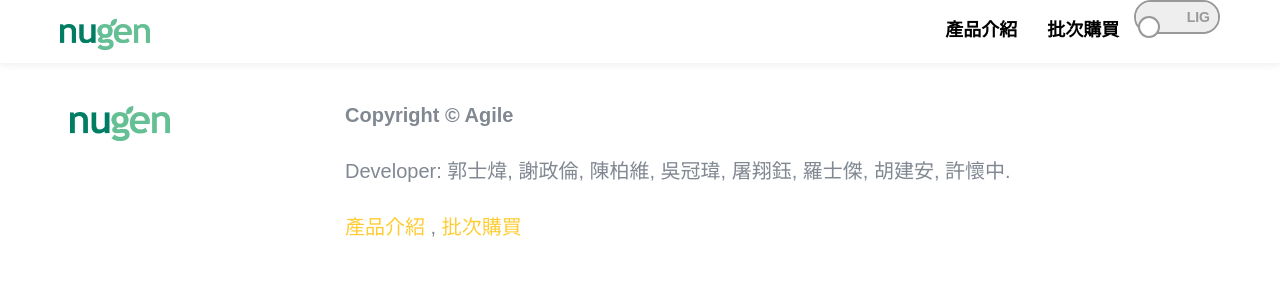
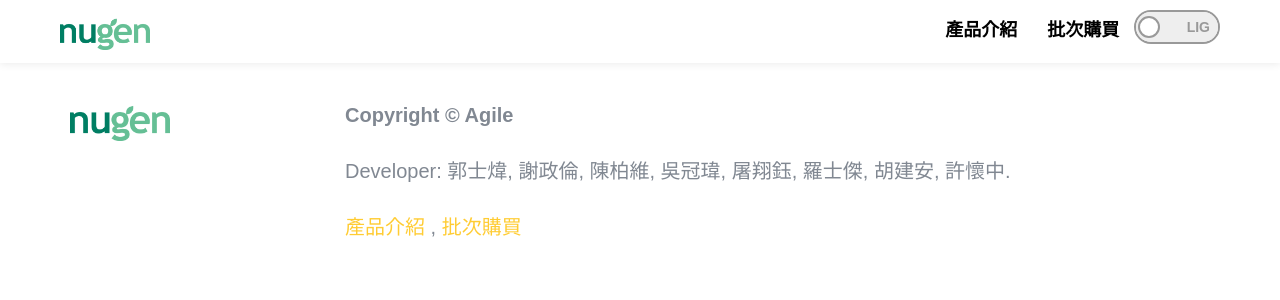
Before and after one commit to swguo/Agile, a CodeIgniter app: page /nugen/index.php/material/index in a window 1280 px wide. Shown: the top 300 px of the page. Run offline with CodeIgniter, Linux system fonts and the light colour scheme; some libraries are stand-ins or nearby versions; some web fonts are replaced.

Commit message:
fix the toggle switch padding in header.php

```diff
--- a/application/views/header.php
+++ b/application/views/header.php
@@ -109,7 +109,7 @@
 									<span>批次購買<span class="border"></span></span>
 								</a>
 							</li>
-							<li>
+							<li style="padding-top: 10px">
 								<input class="testswitch-checkbox" id="onoffswitch" type="checkbox" >
 								<label class="testswitch-label" for="onoffswitch">
 									<span class="testswitch-inner" data-on="DRK" data-off="LIG"></span>
```
